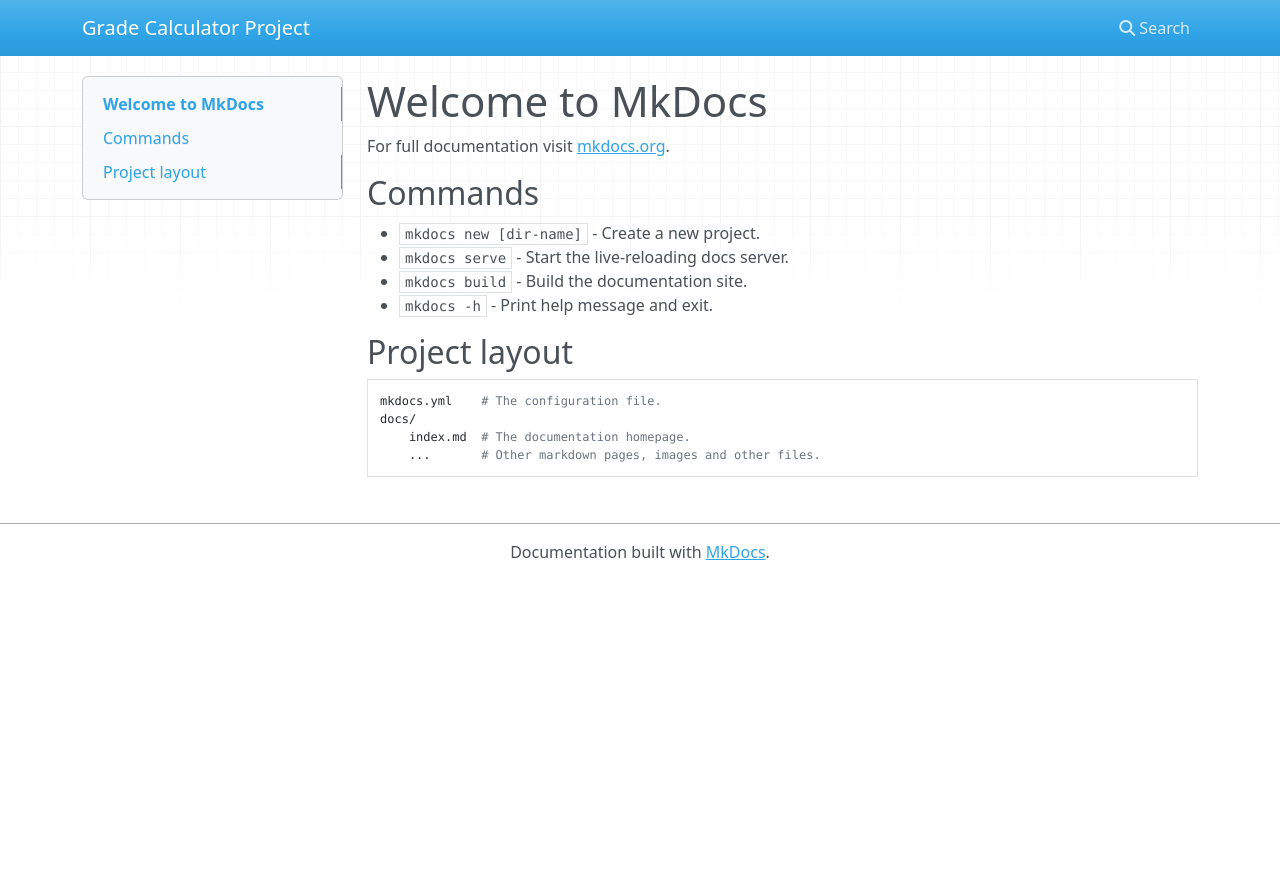
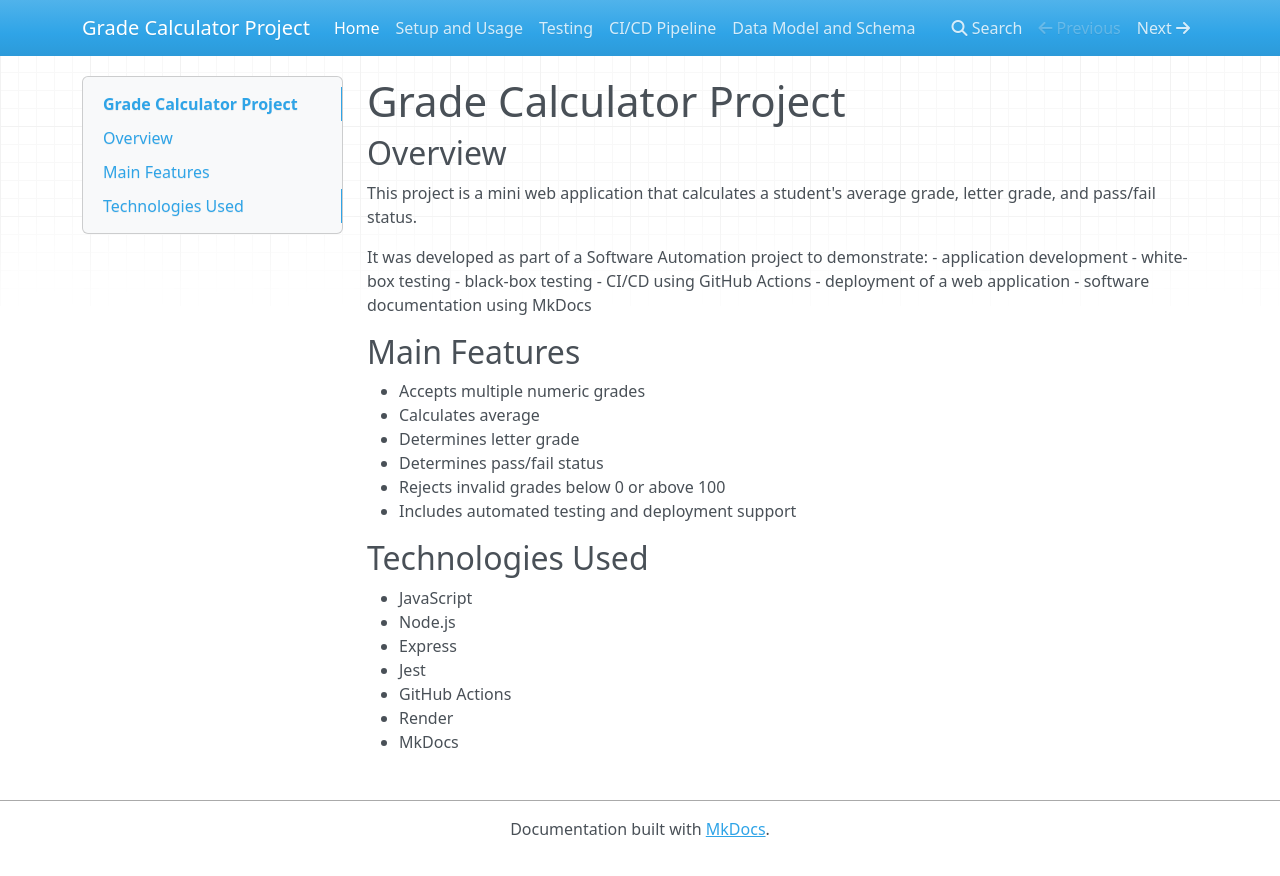
Before and after one commit to Dacostabro/grade_calculator_project, an MkDocs documentation site: the page built from docs/index.md, in a window 1280 px wide. Shown: the top 876 px of the page. Built offline with MkDocs 1.6.1, drawn with Linux system fonts in a browser that asks for light colours; nearby versions of some CDN libraries.

Commit message:
mkdocs update

```diff
--- a/docs/index.md
+++ b/docs/index.md
@@ -1,17 +1,29 @@
-# Welcome to MkDocs
+# Grade Calculator Project
 
-For full documentation visit [mkdocs.org](https://www.mkdocs.org).
+## Overview
+This project is a mini web application that calculates a student's average grade, letter grade, and pass/fail status.
 
-## Commands
+It was developed as part of a Software Automation project to demonstrate:
+- application development
+- white-box testing
+- black-box testing
+- CI/CD using GitHub Actions
+- deployment of a web application
+- software documentation using MkDocs
 
-* `mkdocs new [dir-name]` - Create a new project.
-* `mkdocs serve` - Start the live-reloading docs server.
-* `mkdocs build` - Build the documentation site.
-* `mkdocs -h` - Print help message and exit.
+## Main Features
+- Accepts multiple numeric grades
+- Calculates average
+- Determines letter grade
+- Determines pass/fail status
+- Rejects invalid grades below 0 or above 100
+- Includes automated testing and deployment support
 
-## Project layout
-
-    mkdocs.yml    # The configuration file.
-    docs/
-        index.md  # The documentation homepage.
-        ...       # Other markdown pages, images and other files.
+## Technologies Used
+- JavaScript
+- Node.js
+- Express
+- Jest
+- GitHub Actions
+- Render
+- MkDocs
--- a/mkdocs.yml
+++ b/mkdocs.yml
@@ -1,3 +1,11 @@
 site_name: Grade Calculator Project
+site_description: Documentation for the Grade Calculator CI/CD and testing project
+theme:
+  name: mkdocs
+
 nav:
-  - Home: docs/index.md
+  - Home: index.md
+  - Setup and Usage: setup.md
+  - Testing: testing.md
+  - CI/CD Pipeline: cicd.md
+  - Data Model and Schema: data-model.md
```
Also changed, not shown: README.md (+28 -0 lines), docs/cicd.md (added, +36 -0 lines), docs/data-model.md (added, +32 -0 lines), docs/setup.md (added, +11 -0 lines), docs/testing.md (added, +15 -0 lines).
